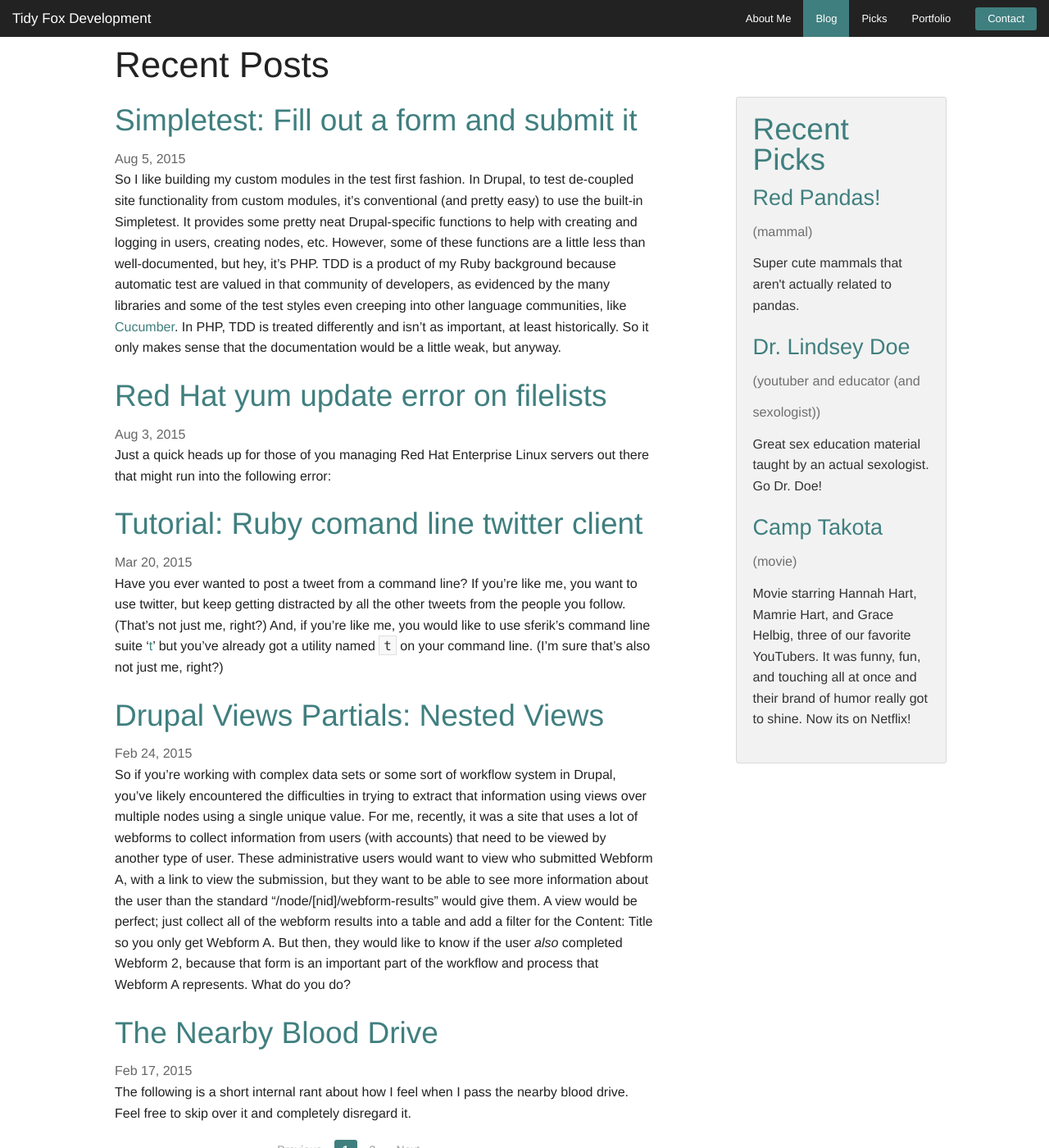
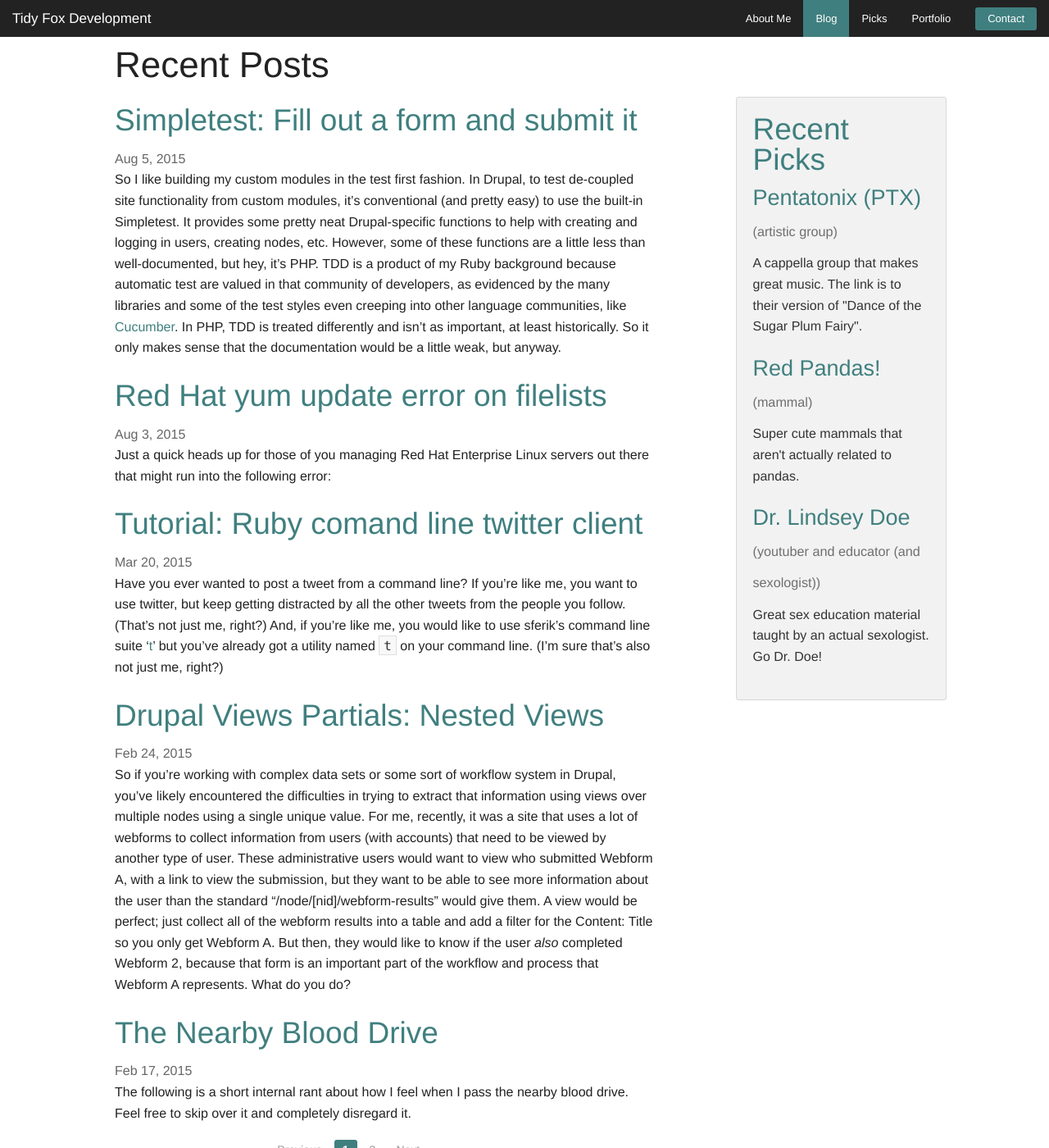
Before and after one commit to awochna/jekyll-blog, a Jekyll site: the page built from blog/index.html, in a window 1280 px wide and 1400 px high. Shown: the whole window at 82% size. Built offline with Jekyll 4.4.1, drawn with Linux system fonts in a browser that asks for light colours; the list of posts is cut into pages by our own code.

Commit message:
Add Pentatonix to picks

```diff
--- a/_data/picks.yml
+++ b/_data/picks.yml
@@ -1,3 +1,8 @@
+- title: Pentatonix (PTX)
+  type: artistic group
+  url: https://www.youtube.com/watch?v=jt3oAyK_IG8
+  description: A cappella group that makes great music. The link is to their version of "Dance of the Sugar Plum Fairy".
+
 - title: Red Pandas!
   type: mammal
   url: https://www.google.com/search?q=red+pandas&ie=utf-8&oe=utf-8#q=red+pandas&tbm=vid
```
